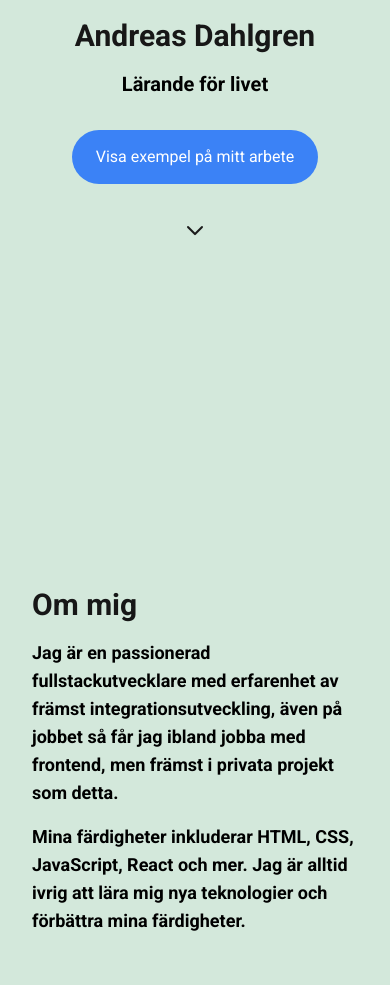
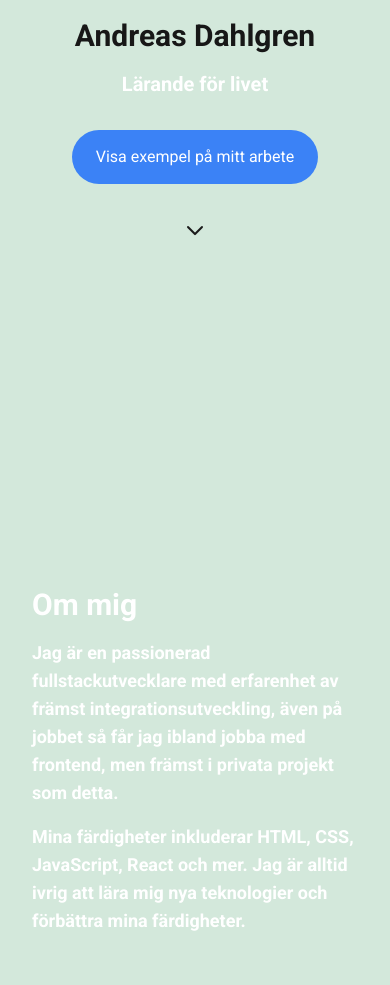
Before and after one commit to AndreasAKD/DynamicWebApp, a Next.js app: page / in a window 390 px wide. Shown: the part 289-1274 px from the top of the page. Built offline with nearby package versions, Linux system fonts and the light colour scheme.

Commit message:
changes to color on text so that it works on iPhone

```diff
--- a/app/globals.css
+++ b/app/globals.css
@@ -18,7 +18,7 @@
   --about-text: #171717;
   --portfolio-bg: #f0f0f0;
   --portfolio-text: #171717;
-  --contact-bg: #ffffff;
+  --contact-bg: hsl(143, 41%, 63%);
   --contact-text: #171717;
 }
 
--- a/pages/index.tsx
+++ b/pages/index.tsx
@@ -43,7 +43,7 @@ const Home = ({}: HomeProps) => {
       {/* Hero Section */}
       <section className="flex flex-col items-center justify-center min-h-screen" style={{ backgroundColor: 'var(--hero-bg)'}}>
         <h1 className="text-3xl font-bold mb-4">Andreas Dahlgren</h1>
-        <p className="text-xl mb-8 text-center">{t('lifeenthusiast')}</p>
+        <p className="text-xl mb-8 text-center text-white">{t('lifeenthusiast')}</p>
         <a href="#portfolio" className="px-6 py-3 bg-blue-500 text-white rounded-full hover:bg-blue-600 transition">{t('viewSamples')}</a>
         <div className="mt-10 animate-bounce">
           <svg className="w-6 h-6" fill="none" stroke="currentColor" viewBox="0 0 24 24" xmlns="http://www.w3.org/2000/svg">
@@ -54,9 +54,9 @@ const Home = ({}: HomeProps) => {
 
       {/* About Section */}
       <section className="p-8 sm:p-20">
-        <h2 className="text-3xl font-bold mb-4">{t('aboutMe')}</h2>
-        <p className="text-lg mb-4">{t('aboutDescription')}</p>
-        <p className="text-lg">{t('skills')}</p>
+        <h2 className="text-3xl font-bold mb-4 text-white">{t('aboutMe')}</h2>
+        <p className="text-lg mb-4 text-white">{t('aboutDescription')}</p>
+        <p className="text-lg text-white">{t('skills')}</p>
       </section>
 
       {/* Portfolio Section */}
```
